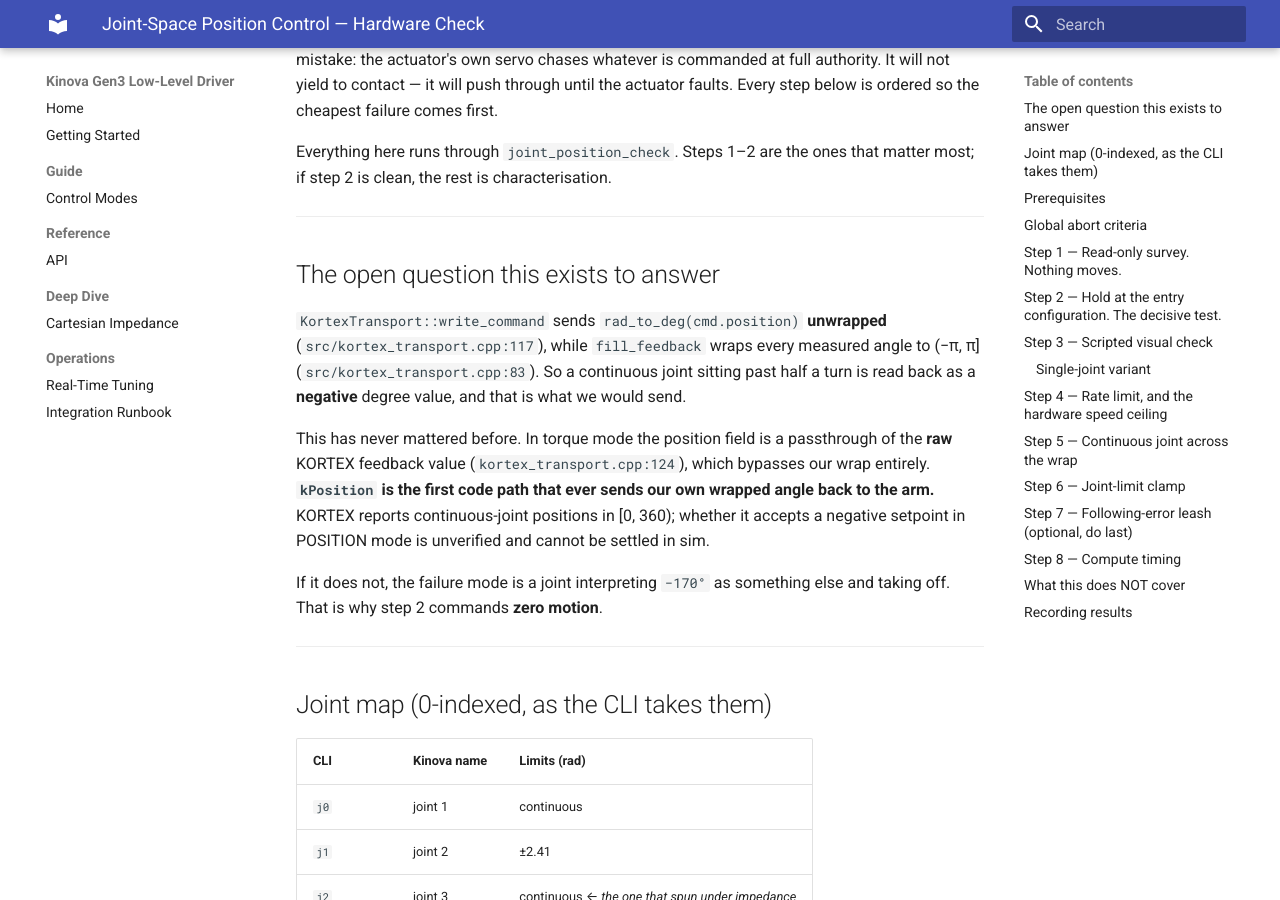
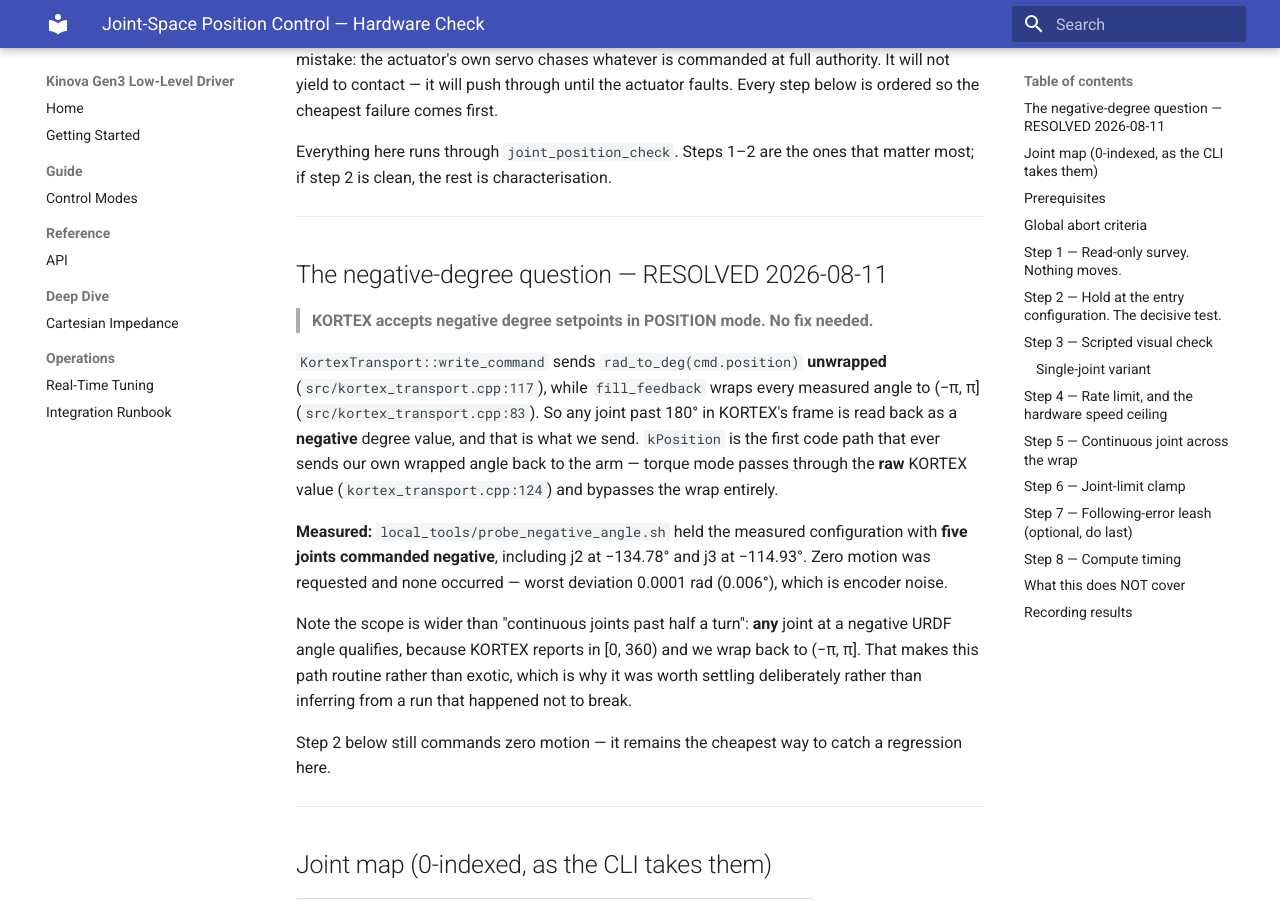
Before and after one commit to rammp-org/kinova-gen3-driver, an MkDocs documentation site: the page built from docs/integration/joint_position_hardware_check.md, in a window 1280 px wide and 900 px high, scrolled down 437 px. Built offline with MkDocs 1.6.1 and Material for MkDocs 9.7.7, drawn with Linux system fonts in a browser that asks for light colours.

Commit message:
docs(position): negative-degree question resolved on hardware
KORTEX accepts negative degree setpoints in POSITION mode. A hold with
five joints commanded negative -- j2 at -134.78 deg, j3 at -114.93 deg --
produced no motion; worst deviation 0.0001 rad, which is encoder noise.
No transport change needed.

Corrects the scope while removing the open-question text: it is not only
continuous joints past half a turn. ANY joint at a negative URDF angle
qualifies, because KORTEX reports in [0, 360) and fill_feedback wraps back
to (-pi, pi]. That makes the path routine rather than exotic, and is why
settling it deliberately was worth more than inferring it from a run that
happened not to break.

Refs #6

```diff
--- a/docs/integration/joint_position_hardware_check.md
+++ b/docs/integration/joint_position_hardware_check.md
@@ -26,23 +26,31 @@ matter most; if step 2 is clean, the rest is characterisation.
 
 ---
 
-## The open question this exists to answer
+## The negative-degree question — RESOLVED 2026-08-11
+
+> **KORTEX accepts negative degree setpoints in POSITION mode. No fix needed.**
 
 `KortexTransport::write_command` sends `rad_to_deg(cmd.position)` **unwrapped**
 (`src/kortex_transport.cpp:117`), while `fill_feedback` wraps every measured
-angle to (−π, π] (`src/kortex_transport.cpp:83`). So a continuous joint sitting
-past half a turn is read back as a **negative** degree value, and that is what we
-would send.
+angle to (−π, π] (`src/kortex_transport.cpp:83`). So any joint past 180° in
+KORTEX's frame is read back as a **negative** degree value, and that is what we
+send. `kPosition` is the first code path that ever sends our own wrapped angle
+back to the arm — torque mode passes through the **raw** KORTEX value
+(`kortex_transport.cpp:124`) and bypasses the wrap entirely.
 
-This has never mattered before. In torque mode the position field is a
-passthrough of the **raw** KORTEX feedback value (`kortex_transport.cpp:124`),
-which bypasses our wrap entirely. **`kPosition` is the first code path that ever
-sends our own wrapped angle back to the arm.** KORTEX reports continuous-joint
-positions in [0, 360); whether it accepts a negative setpoint in POSITION mode
-is unverified and cannot be settled in sim.
+**Measured:** `local_tools/probe_negative_angle.sh` held the measured
+configuration with **five joints commanded negative**, including j2 at −134.78°
+and j3 at −114.93°. Zero motion was requested and none occurred — worst
+deviation 0.0001 rad (0.006°), which is encoder noise.
 
-If it does not, the failure mode is a joint interpreting `−170°` as something
-else and taking off. That is why step 2 commands **zero motion**.
+Note the scope is wider than "continuous joints past half a turn": **any** joint
+at a negative URDF angle qualifies, because KORTEX reports in [0, 360) and we
+wrap back to (−π, π]. That makes this path routine rather than exotic, which is
+why it was worth settling deliberately rather than inferring from a run that
+happened not to break.
+
+Step 2 below still commands zero motion — it remains the cheapest way to catch a
+regression here.
 
 ---
 
```
Also changed, not shown: docs/superpowers/specs/2026-08-11-joint-space-position-design.md (+11 -5 lines).
